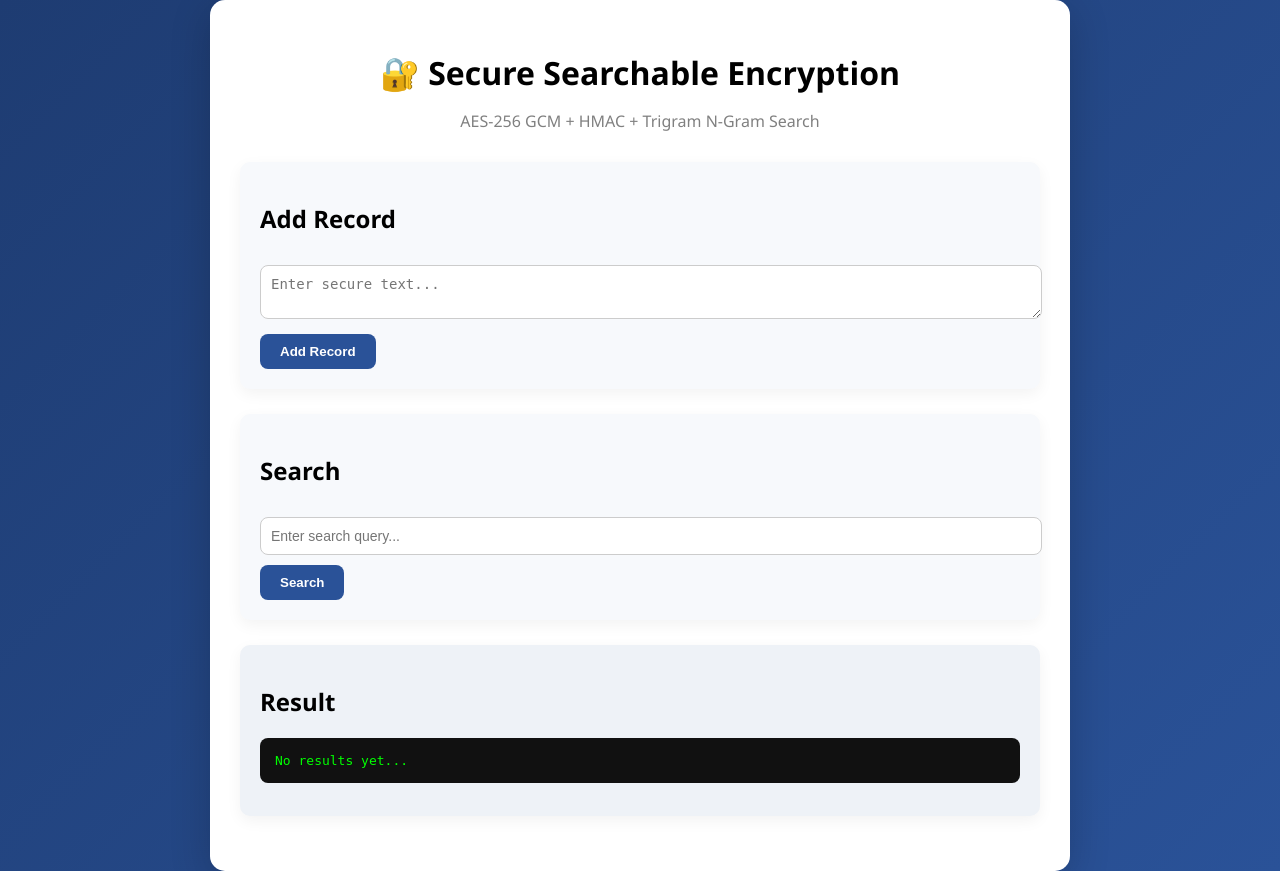
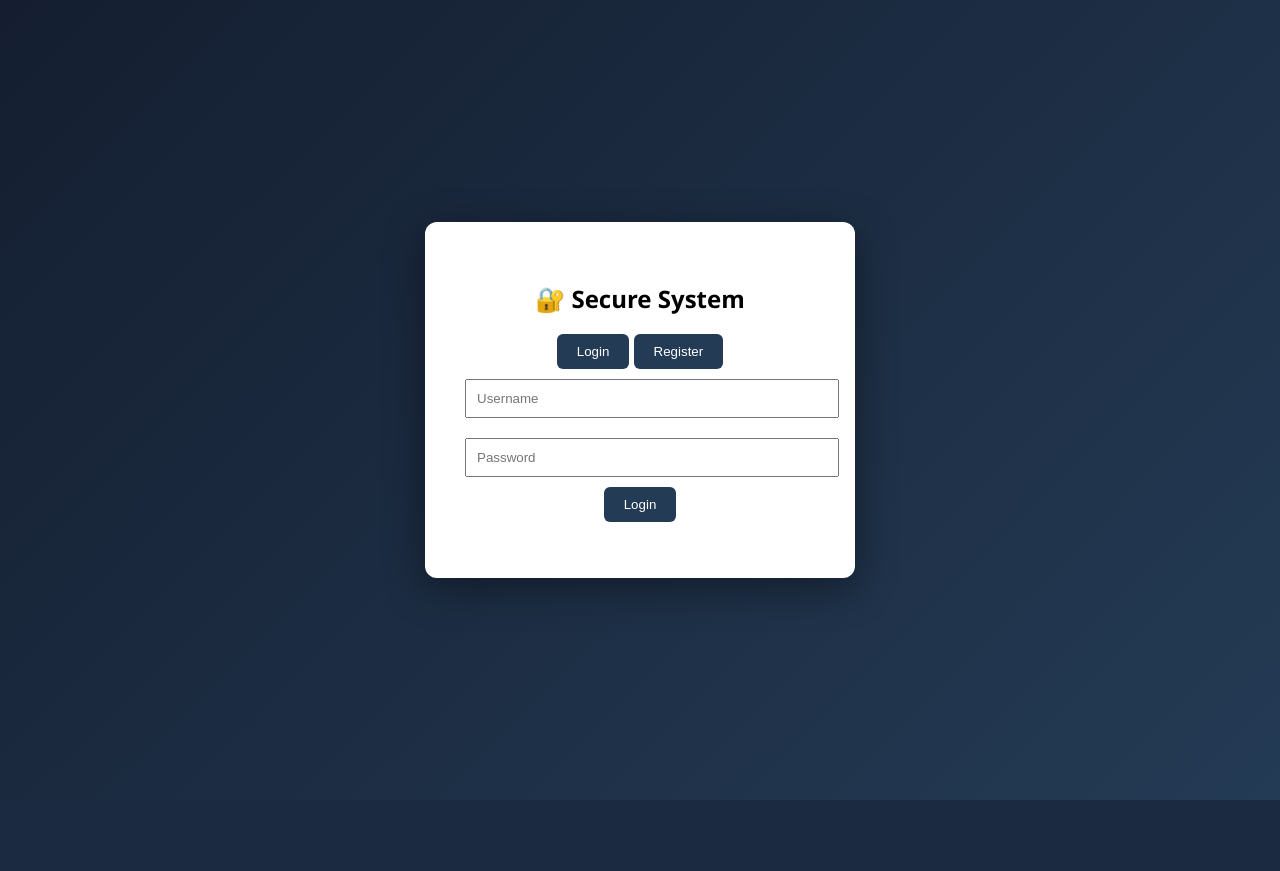
Before and after one commit to Sinchana-s09/secure-searchable-encryption, a Flask app: page / in a window 1280 px wide. After the commit the page ends 800 px from the top, so only its background shows below. Run offline with Flask 3, Linux system fonts and the light colour scheme.

Commit message:
Updated changes

```diff
--- a/app.py
+++ b/app.py
@@ -1,158 +1,201 @@
 from flask import Flask, request, jsonify
-from db import get_connection, create_tables
-from crypto_utils import encrypt_text, decrypt_text, generate_token
-import re
+from flask_cors import CORS
+import sqlite3
+import bcrypt
+import jwt
+import datetime
+from functools import wraps
+from crypto_utils import encrypt_text, decrypt_text, generate_token, generate_ngrams
+
+app = Flask(__name__)
+CORS(app)
+
+app.config["SECRET_KEY"] = "super_jwt_secret"
+
+DATABASE = "secure.db"
+
 from flask import render_template
 
+@app.route("/")
+def auth_page():
+    return render_template("auth.html")
 
-app = Flask(__name__)
+@app.route("/dashboard")
+def dashboard():
+    return render_template("dashboard.html")
+# ----------------- DATABASE SETUP -----------------
 
-create_tables()
+def get_db():
+    conn = sqlite3.connect(DATABASE)
+    conn.row_factory = sqlite3.Row
+    return conn
 
 
-def extract_keywords(text):
-    text = text.lower()
-    text = re.sub(r"[^a-z0-9\s]", "", text)
-    words = text.split()
-
-    stopwords = {"in", "on", "at", "the", "is", "and", "a", "an", "of", "to", "for"}
-    keywords = [w for w in words if w not in stopwords]
-
-    return list(set(keywords))
-
-
-def generate_ngrams(word, n=3):
-    word = word.lower()
-    if len(word) < n:
-        return [word]
-
-    return [word[i:i+n] for i in range(len(word) - n + 1)]
-
-@app.route("/")
-def homes():
-    return render_template("index.html")
-
-@app.route("/")
-def home():
-    return jsonify({
-        "message": "🏆 Secure Searchable Encryption API Running (AES-GCM + HMAC + N-Grams)"
-    })
-
-@app.route("/addRecord", methods=["POST"])
-def add_record():
-    data = request.json
-    plain_text = data.get("text")
-
-    if not plain_text:
-        return jsonify({"error": "Text is required"}), 400
-
-    encrypted_data = encrypt_text(plain_text)
-
-    conn = get_connection()
+def init_db():
+    conn = get_db()
     cursor = conn.cursor()
 
     cursor.execute("""
-        INSERT INTO records(encrypted_text, nonce, tag)
-        VALUES (?, ?, ?)
-    """, (encrypted_data["ciphertext"], encrypted_data["nonce"], encrypted_data["tag"]))
+    CREATE TABLE IF NOT EXISTS users (
+        id INTEGER PRIMARY KEY AUTOINCREMENT,
+        username TEXT UNIQUE,
+        password BLOB
+    )
+    """)
+
+    cursor.execute("""
+    CREATE TABLE IF NOT EXISTS records (
+        id INTEGER PRIMARY KEY AUTOINCREMENT,
+        ciphertext TEXT,
+        nonce TEXT,
+        tag TEXT
+    )
+    """)
+
+    cursor.execute("""
+    CREATE TABLE IF NOT EXISTS search_index (
+        id INTEGER PRIMARY KEY AUTOINCREMENT,
+        record_id INTEGER,
+        token TEXT
+    )
+    """)
+
+    cursor.execute("CREATE INDEX IF NOT EXISTS idx_token ON search_index(token)")
+    conn.commit()
+    conn.close()
+
+
+init_db()
+
+# ----------------- AUTH LAYER -----------------
+
+
+def token_required(f):
+    @wraps(f)
+    def decorated(*args, **kwargs):
+        auth_header = request.headers.get("Authorization")
+
+        if not auth_header:
+            return jsonify({"message": "Token missing"}), 403
+
+        try:
+            token = auth_header.split(" ")[1]  # Remove 'Bearer'
+            jwt.decode(token, app.config["SECRET_KEY"], algorithms=["HS256"])
+        except Exception as e:
+            return jsonify({"message": "Invalid or expired token"}), 403
+
+        return f(*args, **kwargs)
+
+    return decorated
+
+@app.route("/register", methods=["POST"])
+def register():
+    data = request.json
+    username = data["username"]
+    password = data["password"]
+
+    hashed_pw = bcrypt.hashpw(password.encode(), bcrypt.gensalt())
+
+    conn = get_db()
+    cursor = conn.cursor()
+    cursor.execute("INSERT INTO users (username, password) VALUES (?, ?)",
+                   (username, hashed_pw))
+    conn.commit()
+    conn.close()
+
+    return jsonify({"message": "User registered successfully"})
+
+
+@app.route("/login", methods=["POST"])
+def login():
+    data = request.json
+    username = data["username"]
+    password = data["password"]
+
+    conn = get_db()
+    cursor = conn.cursor()
+    cursor.execute("SELECT * FROM users WHERE username=?", (username,))
+    user = cursor.fetchone()
+    conn.close()
+
+    if user and bcrypt.checkpw(password.encode(), user["password"]):
+        token = jwt.encode({
+            "user": username,
+            "exp": datetime.datetime.utcnow() + datetime.timedelta(hours=1)
+        }, app.config["SECRET_KEY"], algorithm="HS256")
+
+        return jsonify({"token": token})
+
+    return jsonify({"message": "Invalid credentials"}), 401
+
+
+# ----------------- ENCRYPTION LAYER -----------------
+
+
+@app.route("/AddRecord", methods=["POST"])
+@token_required
+def add_record():
+    data = request.json
+    text = data["text"]
+
+    encrypted = encrypt_text(text)
+
+    conn = get_db()
+    cursor = conn.cursor()
+
+    cursor.execute("INSERT INTO records (ciphertext, nonce, tag) VALUES (?, ?, ?)",
+                   (encrypted["ciphertext"], encrypted["nonce"], encrypted["tag"]))
 
     record_id = cursor.lastrowid
 
-    keywords = extract_keywords(plain_text)
+    ngrams = generate_ngrams(text)
 
-    all_tokens = set()
-
-    for word in keywords:
-        ngrams = generate_ngrams(word, n=3)
-        for ng in ngrams:
-            token = generate_token(ng)
-            all_tokens.add(token)
-
-    for token in all_tokens:
-        cursor.execute("""
-            INSERT INTO search_index(record_id, token)
-            VALUES (?, ?)
-        """, (record_id, token))
+    for gram in ngrams:
+        token = generate_token(gram)
+        cursor.execute("INSERT INTO search_index (record_id, token) VALUES (?, ?)",
+                       (record_id, token))
 
     conn.commit()
     conn.close()
 
-    return jsonify({
-        "message": "✅ Record stored securely (AES-GCM encrypted + HMAC searchable tokens)",
-        "record_id": record_id,
-        "keywords": keywords,
-        "token_count": len(all_tokens)
-    })
+    return jsonify({"message": "Record stored securely"})
 
 
 @app.route("/search", methods=["POST"])
-def search_record():
+@token_required
+def search():
     data = request.json
-    query = data.get("query")
+    text = data["text"]
 
-    if not query:
-        return jsonify({"error": "Query is required"}), 400
-
-    query = query.lower().strip()
-
-    query_ngrams = generate_ngrams(query, n=3)
-
-    query_tokens = [generate_token(ng) for ng in query_ngrams]
-
-    conn = get_connection()
+    ngrams = generate_ngrams(text)
+    conn = get_db()
     cursor = conn.cursor()
 
-    record_ids = set()
+    matched_ids = set()
 
-    for token in query_tokens:
-        cursor.execute("SELECT record_id FROM search_index WHERE token = ?", (token,))
+    for gram in ngrams:
+        token = generate_token(gram)
+        cursor.execute("SELECT record_id FROM search_index WHERE token=?", (token,))
         rows = cursor.fetchall()
         for row in rows:
-            record_ids.add(row["record_id"])
-
-    if not record_ids:
-        conn.close()
-        return jsonify({
-            "message": "❌ No matches found",
-            "results": []
-        })
+            matched_ids.add(row["record_id"])
 
     results = []
-    for rid in record_ids:
-        cursor.execute("SELECT * FROM records WHERE id = ?", (rid,))
-        rec = cursor.fetchone()
 
-        decrypted = decrypt_text(rec["encrypted_text"], rec["nonce"], rec["tag"])
+    for record_id in matched_ids:
+        cursor.execute("SELECT * FROM records WHERE id=?", (record_id,))
+        record = cursor.fetchone()
+
+        decrypted = decrypt_text(record["ciphertext"], record["nonce"], record["tag"])
 
         results.append({
-            "record_id": rid,
+            "record_id": record_id,
             "decrypted_text": decrypted
         })
 
     conn.close()
 
-    return jsonify({
-        "message": "✅ Matches found",
-        "query": query,
-        "ngrams_used": query_ngrams,
-        "matched_count": len(results),
-        "results": results
-    })
-
-
-@app.route("/viewEncrypted", methods=["GET"])
-def view_encrypted():
-    conn = get_connection()
-    cursor = conn.cursor()
-
-    cursor.execute("SELECT * FROM records")
-    rows = cursor.fetchall()
-
-    conn.close()
-
-    return jsonify({
-        "encrypted_records": [dict(row) for row in rows]
-    })
+    return jsonify({"results": results})
 
 
 if __name__ == "__main__":
--- a/static/style.css
+++ b/static/style.css
@@ -1,74 +1,65 @@
 body {
+    font-family: 'Segoe UI', sans-serif;
     margin: 0;
-    padding: 0;
-    font-family: 'Segoe UI', sans-serif;
-    background: linear-gradient(135deg, #1e3c72, #2a5298);
+}
+
+.auth-body {
+    background: linear-gradient(135deg, #141e30, #243b55);
+    height: 100vh;
     display: flex;
     justify-content: center;
     align-items: center;
+}
+
+.auth-container {
+    background: white;
+    padding: 40px;
+    border-radius: 12px;
+    width: 350px;
+    text-align: center;
+    box-shadow: 0 10px 40px rgba(0,0,0,0.4);
+}
+
+.auth-container input {
+    width: 100%;
+    padding: 10px;
+    margin: 10px 0;
+}
+
+button {
+    padding: 10px 20px;
+    border: none;
+    background: #243b55;
+    color: white;
+    cursor: pointer;
+    border-radius: 6px;
+}
+
+button:hover {
+    background: #141e30;
+}
+
+.dashboard {
+    padding: 40px;
+    background: #f4f6f9;
     min-height: 100vh;
 }
 
-.container {
-    width: 90%;
-    max-width: 800px;
+.card {
     background: white;
-    padding: 30px;
-    border-radius: 15px;
-    box-shadow: 0 10px 40px rgba(0, 0, 0, 0.2);
-}
-
-h1 {
-    text-align: center;
-    margin-bottom: 5px;
-}
-
-.subtitle {
-    text-align: center;
-    color: gray;
-    margin-bottom: 30px;
-}
-
-.card {
-    margin-bottom: 25px;
     padding: 20px;
-    border-radius: 10px;
-    background: #f7f9fc;
-    box-shadow: 0 5px 15px rgba(0, 0, 0, 0.05);
+    margin-bottom: 20px;
+    border-radius: 8px;
+    box-shadow: 0 5px 15px rgba(0,0,0,0.1);
 }
 
 textarea, input {
     width: 100%;
     padding: 10px;
     margin: 10px 0;
-    border-radius: 8px;
-    border: 1px solid #ccc;
-    font-size: 14px;
 }
 
-button {
-    padding: 10px 20px;
-    border-radius: 8px;
-    border: none;
-    background: #2a5298;
-    color: white;
-    font-weight: bold;
-    cursor: pointer;
-    transition: 0.3s;
+.logout {
+    float: right;
+    background: crimson;
 }
-
-button:hover {
-    background: #1e3c72;
-}
-
-.result-card {
-    background: #eef2f7;
-}
-
-pre {
-    background: #111;
-    color: #0f0;
-    padding: 15px;
-    border-radius: 8px;
-    overflow-x: auto;
-}
--- /dev/null
+++ b/templates/auth.html
@@ -0,0 +1,79 @@
+<!DOCTYPE html>
+<html>
+<head>
+    <title>Secure Login</title>
+    <link rel="stylesheet" href="{{ url_for('static', filename='style.css') }}">
+</head>
+<body class="auth-body">
+
+<div class="auth-container">
+    <h2>🔐 Secure System</h2>
+
+    <div class="tabs">
+        <button onclick="showLogin()">Login</button>
+        <button onclick="showRegister()">Register</button>
+    </div>
+
+    <div id="loginForm">
+        <input type="text" id="loginUsername" placeholder="Username">
+        <input type="password" id="loginPassword" placeholder="Password">
+        <button onclick="login()">Login</button>
+    </div>
+
+    <div id="registerForm" style="display:none;">
+        <input type="text" id="regUsername" placeholder="Username">
+        <input type="password" id="regPassword" placeholder="Password">
+        <button onclick="register()">Register</button>
+    </div>
+
+    <p id="message"></p>
+</div>
+
+<script>
+function showLogin() {
+    document.getElementById("loginForm").style.display = "block";
+    document.getElementById("registerForm").style.display = "none";
+}
+
+function showRegister() {
+    document.getElementById("loginForm").style.display = "none";
+    document.getElementById("registerForm").style.display = "block";
+}
+
+async function register() {
+    const username = document.getElementById("regUsername").value;
+    const password = document.getElementById("regPassword").value;
+
+    const response = await fetch("/register", {
+        method: "POST",
+        headers: {"Content-Type": "application/json"},
+        body: JSON.stringify({username, password})
+    });
+
+    const data = await response.json();
+    document.getElementById("message").innerText = data.message;
+}
+
+async function login() {
+    const username = document.getElementById("loginUsername").value;
+    const password = document.getElementById("loginPassword").value;
+
+    const response = await fetch("/login", {
+        method: "POST",
+        headers: {"Content-Type": "application/json"},
+        body: JSON.stringify({username, password})
+    });
+
+    const data = await response.json();
+
+    if (data.token) {
+        localStorage.setItem("token", data.token);
+        window.location.href = "/dashboard";
+    } else {
+        document.getElementById("message").innerText = "Login failed";
+    }
+}
+</script>
+
+</body>
+</html>
--- a/templates/index.html
+++ /dev/null
@@ -1,63 +0,0 @@
-<!DOCTYPE html>
-<html lang="en">
-<head>
-    <meta charset="UTF-8">
-    <title>Secure Searchable Encryption</title>
-    <link rel="stylesheet" href="{{ url_for('static', filename='style.css') }}">
-</head>
-<body>
-
-<div class="container">
-    <h1>🔐 Secure Searchable Encryption</h1>
-    <p class="subtitle">AES-256 GCM + HMAC + Trigram N-Gram Search</p>
-
-    <div class="card">
-        <h2>Add Record</h2>
-        <textarea id="recordText" placeholder="Enter secure text..."></textarea>
-        <button onclick="addRecord()">Add Record</button>
-    </div>
-
-    <div class="card">
-        <h2>Search</h2>
-        <input type="text" id="searchQuery" placeholder="Enter search query...">
-        <button onclick="searchRecord()">Search</button>
-    </div>
-
-    <div class="card result-card">
-        <h2>Result</h2>
-        <pre id="resultBox">No results yet...</pre>
-    </div>
-</div>
-
-<script>
-async function addRecord() {
-    const text = document.getElementById("recordText").value;
-
-    const response = await fetch("/addRecord", {
-        method: "POST",
-        headers: { "Content-Type": "application/json" },
-        body: JSON.stringify({ text })
-    });
-
-    const data = await response.json();
-    document.getElementById("resultBox").textContent =
-        JSON.stringify(data, null, 2);
-}
-
-async function searchRecord() {
-    const query = document.getElementById("searchQuery").value;
-
-    const response = await fetch("/search", {
-        method: "POST",
-        headers: { "Content-Type": "application/json" },
-        body: JSON.stringify({ query })
-    });
-
-    const data = await response.json();
-    document.getElementById("resultBox").textContent =
-        JSON.stringify(data, null, 2);
-}
-</script>
-
-</body>
-</html>
```
Also changed, not shown: crypto_utils.py (+18 -7 lines), templates/dashboard.html (added, +78 -0 lines), secure.db (added).
